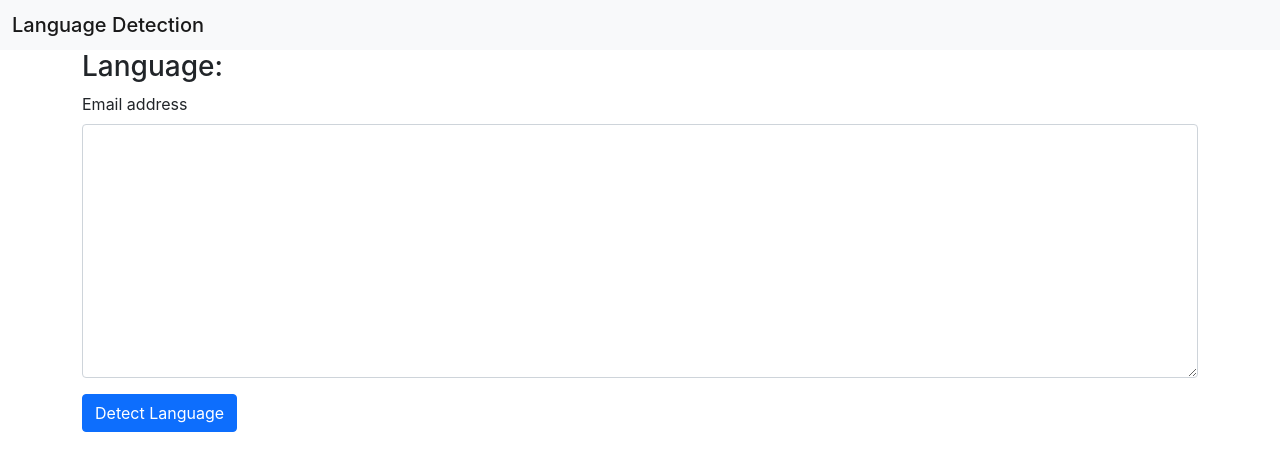
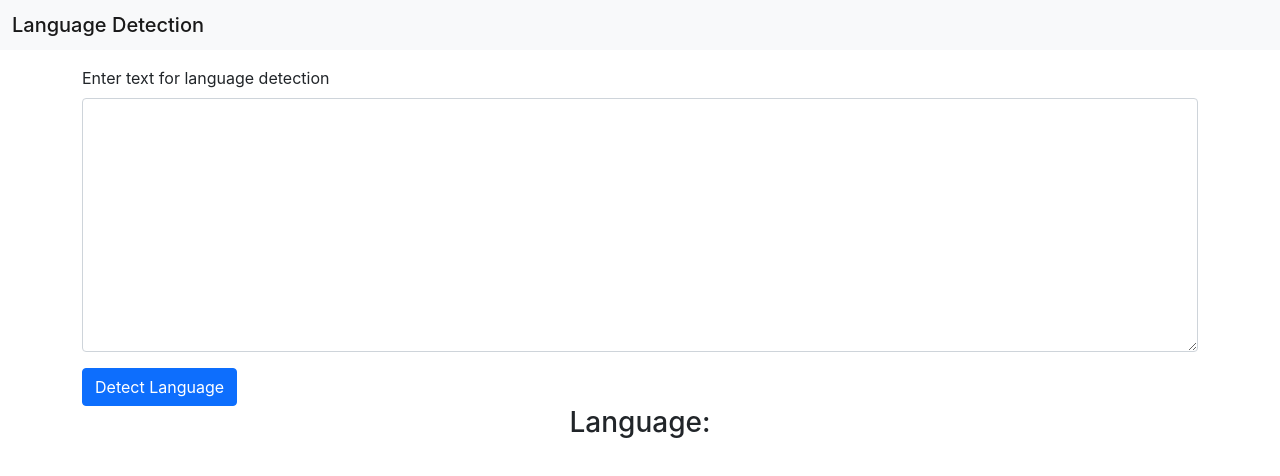
Before and after one commit to nsdahile/language-detection, a React (Create React App) app: page / in a window 1280 px wide. Shown: the top 476 px of the page. Built offline with nearby package versions, Linux system fonts and the light colour scheme.

Commit message:
Language render position relocation

```diff
--- a/src/component/InputBox/InputBox.js
+++ b/src/component/InputBox/InputBox.js
@@ -30,15 +30,11 @@ const InputBox = () => {
   };
 
   return (
-    <div className='container'>
-      <div>
-        <h3>Language: {predictedLanguage}</h3>
-      </div>
-
+    <div className="container mt-3">
       <form onSubmit={formSubmitHandler}>
         <div className="mb-3">
           <label htmlFor="text" className="form-label">
-            Email address
+            Enter text for language detection
           </label>
           <textarea
             id="text"
@@ -52,6 +48,9 @@ const InputBox = () => {
           Detect Language
         </button>
       </form>
+      <div className="text-center">
+        <h3>Language: {predictedLanguage}</h3>
+      </div>
     </div>
   );
 };
```
Also changed, not shown: src/component/InputBox/InputBox.modal.css (deleted).
